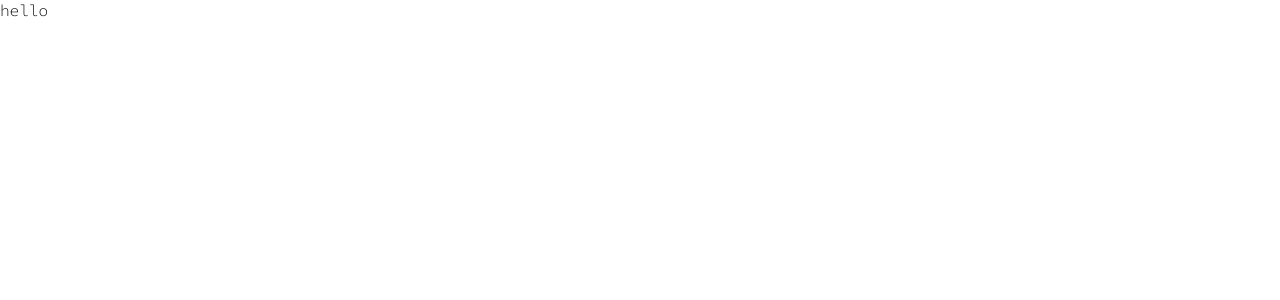
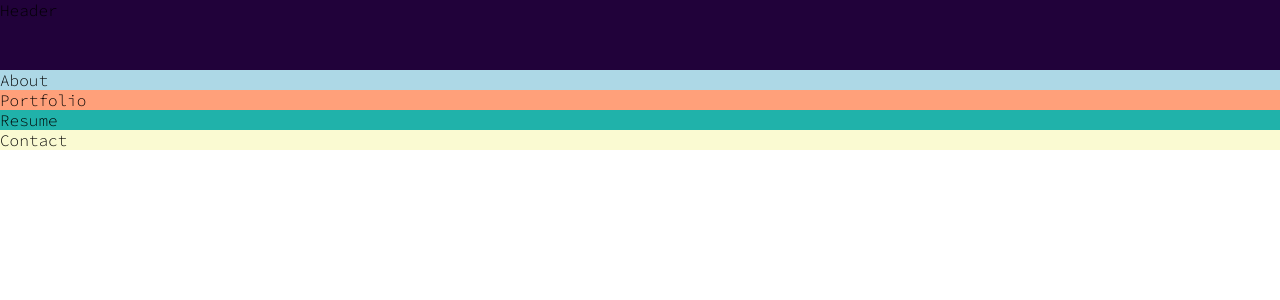
Before and after one commit to reethd/Reeth-Dasgupta-Portfolio, a React (Create React App) app: page / in a window 1280 px wide. Shown: the top 300 px of the page. Built offline with nearby package versions, Linux system fonts and the light colour scheme.

Commit message:
created component folders

```diff
--- a/package.json
+++ b/package.json
@@ -6,9 +6,10 @@
     "@testing-library/jest-dom": "^5.16.5",
     "@testing-library/react": "^13.4.0",
     "@testing-library/user-event": "^13.5.0",
+    "node-sass": "^9.0.0",
     "react": "^18.2.0",
     "react-dom": "^18.2.0",
-    "react-scripts": "5.0.1",
+    "react-scripts": "^5.0.1",
     "web-vitals": "^2.1.4"
   },
   "scripts": {
--- a/src/App.js
+++ b/src/App.js
@@ -1,8 +1,17 @@
+import Header from "./components/header/Header";
+import About from "./components/about/About";
+import Portfolio from "./components/portfolio/Portfolio";
+import Resume from "./components/resume/Resume";
+import Contact from "./components/contact/Contact";
 
 function App() {
   return (
     <div className="app">
-      hello
+      <Header />
+      <About />
+      <Portfolio />
+      <Resume />
+      <Contact />
     </div>
   );
 }
--- /dev/null
+++ b/src/components/about/About.jsx
@@ -0,0 +1,7 @@
+import "./about.scss"
+
+export default function About() {
+  return (
+    <div className="about">About</div>
+  )
+}
--- /dev/null
+++ b/src/components/about/about.scss
@@ -0,0 +1,3 @@
+.about{
+    background-color: lightblue;
+}
--- /dev/null
+++ b/src/components/contact/Contact.jsx
@@ -0,0 +1,7 @@
+import "./contact.scss"
+
+export default function Contact() {
+  return (
+    <div className="contact">Contact</div>
+  )
+}
--- /dev/null
+++ b/src/components/contact/contact.scss
@@ -0,0 +1,3 @@
+.contact{
+    background-color: lightgoldenrodyellow;
+}
--- /dev/null
+++ b/src/components/header/Header.jsx
@@ -0,0 +1,7 @@
+import "./header.scss"
+
+export default function Header() {
+  return (
+    <div className="header">Header</div>
+  )
+}
--- /dev/null
+++ b/src/components/header/header.scss
@@ -0,0 +1,5 @@
+.header{
+    width: 100%;
+    height: 70px;
+    background-color: #21023a;
+}
--- /dev/null
+++ b/src/components/portfolio/Portfolio.jsx
@@ -0,0 +1,7 @@
+import "./portfolio.scss"
+
+export default function Portfolio() {
+  return (
+    <div className="portfolio">Portfolio</div>
+  )
+}
--- /dev/null
+++ b/src/components/portfolio/portfolio.scss
@@ -0,0 +1,3 @@
+.portfolio{
+    background-color: lightsalmon
+}
--- /dev/null
+++ b/src/components/resume/Resume.jsx
@@ -0,0 +1,7 @@
+import "./resume.scss"
+
+export default function Resume() {
+  return (
+    <div className="resume">Resume</div>
+  )
+}
--- /dev/null
+++ b/src/components/resume/resume.scss
@@ -0,0 +1,3 @@
+.resume{
+    background-color: lightseagreen;
+}
```
Also changed, not shown: 1 other file (tests, documents, lock files or other folders).
